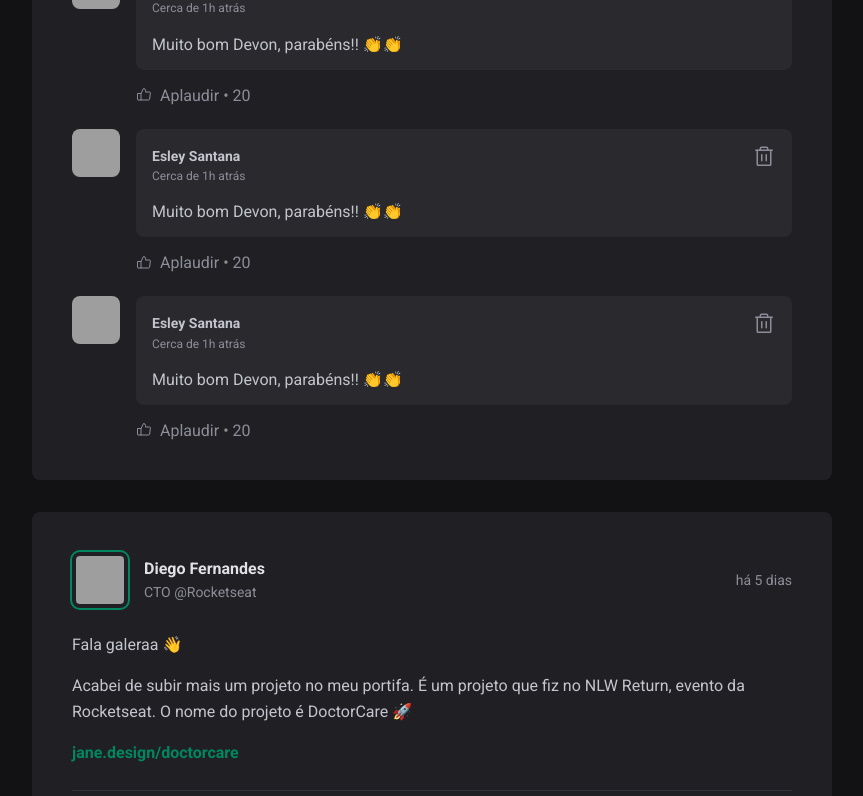
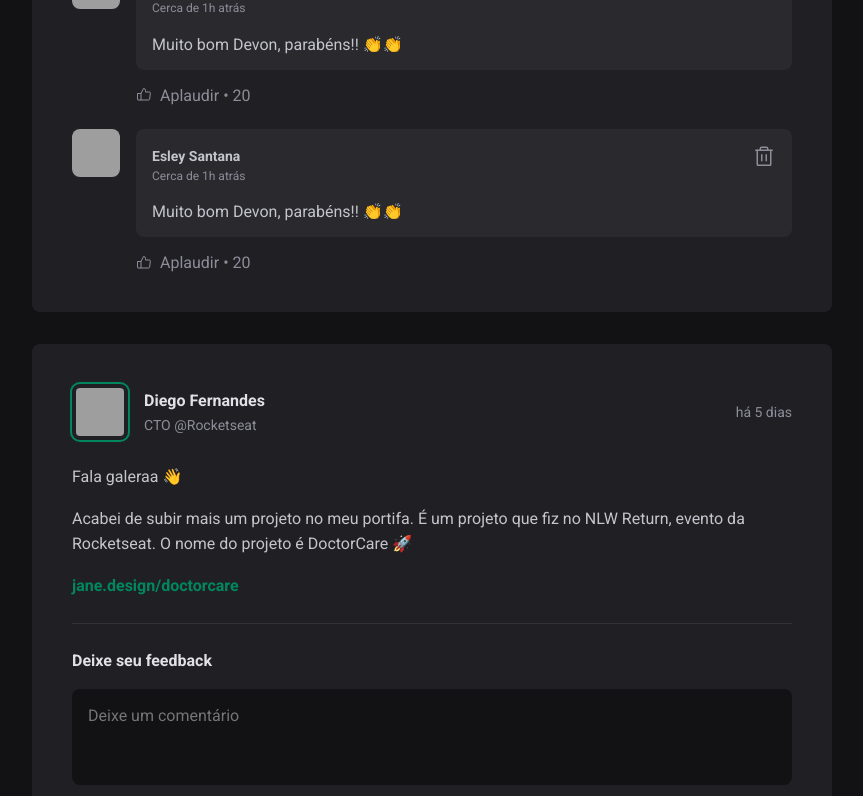
Before and after one commit to EsleySaab/Ignite-Feed, a React (Vite) app: page / in a window 1280 px wide. Shown: the part 628-1424 px from the top of the page, without its empty margins (352-1215 px from the left). Built offline with nearby package versions, Linux system fonts and the light colour scheme; grey boxes are pictures that could not be loaded.

Commit message:
using useState to update comments

```diff
--- a/src/components/Post.jsx
+++ b/src/components/Post.jsx
@@ -5,8 +5,11 @@
 import { Comment } from "./Comment"
 
 import styles from "./Post.module.css"
+import { useState } from "react"
 
 export function Post({ author, publishedAt, content }) {
+  const [comments, setComments] = useState([1, 2])
+
   const publishedDateFormatted = format(
     publishedAt,
     "d 'de' LLLL 'às' HH:mm'h'",
@@ -17,6 +20,12 @@
     locale: ptBR,
     addSuffix: true,
   })
+
+  function handleCreateNewComment() {
+    event.preventDefault()
+
+    setComments([...comments, comments.length + 1])
+  }
 
   return (
     <article className={styles.post}>
@@ -48,7 +57,7 @@
         })}
       </div>
 
-      <form className={styles.commentForm}>
+      <form onSubmit={handleCreateNewComment} className={styles.commentForm}>
         <strong>Deixe seu feedback</strong>
 
         <textarea placeholder="Deixe um comentário" />
@@ -59,9 +68,9 @@
       </form>
 
       <div className={styles.commentList}>
-        <Comment />
-        <Comment />
-        <Comment />
+        {comments.map((comment) => {
+          return <Comment />
+        })}
       </div>
     </article>
   )
```
